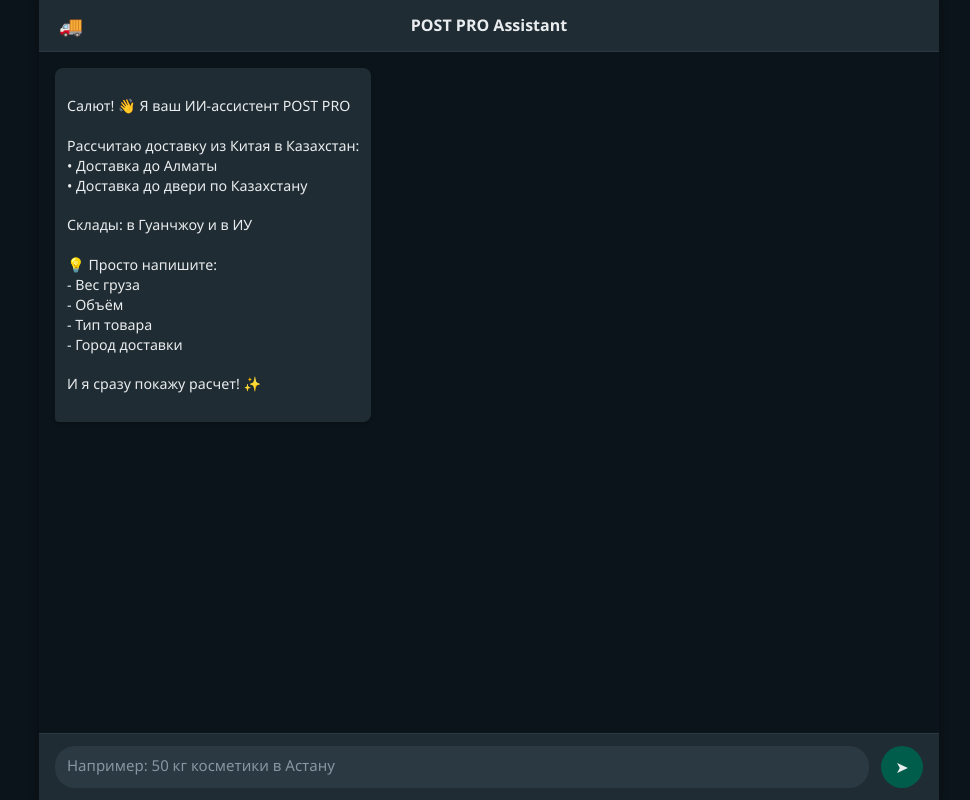
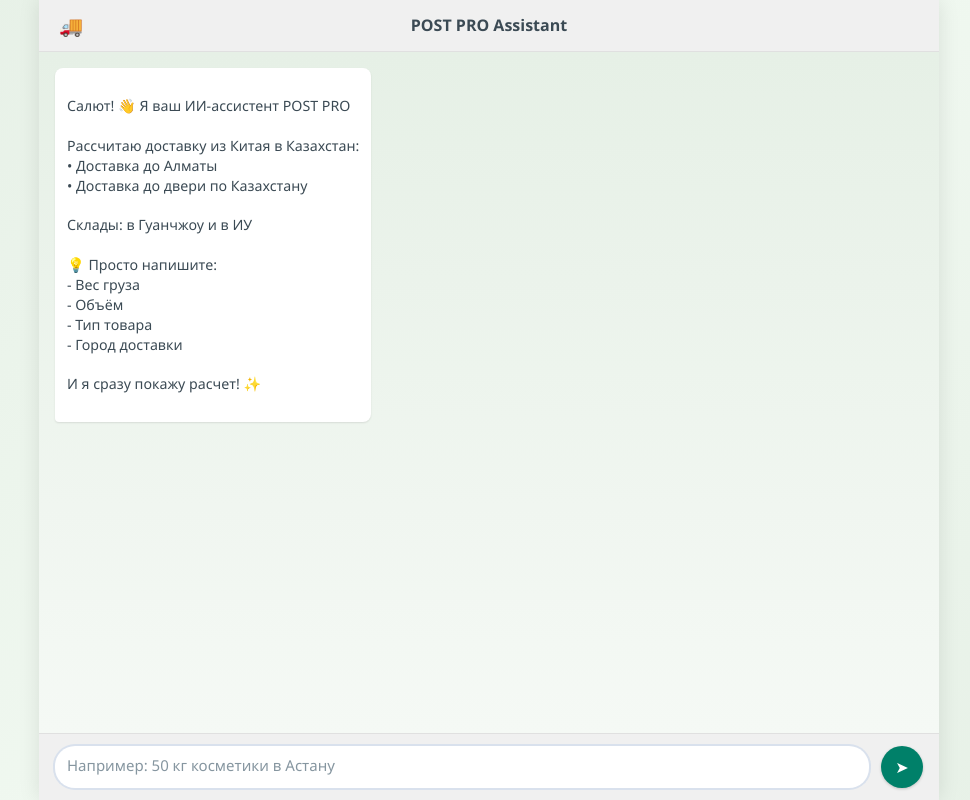
Before and after one commit to beketaitzhanov-ship-it/Post-Pro, a Flask app: page / in a window 1280 px wide. Shown: the whole page, without its empty margins (151-1121 px from the left). Run offline with Flask 3, Linux system fonts and the light colour scheme; some web fonts are replaced.

Commit message:
Update index.html

```diff
--- a/templates/index.html
+++ b/templates/index.html
@@ -14,8 +14,8 @@
 
         body {
             font-family: 'Segoe UI', -apple-system, BlinkMacSystemFont, sans-serif;
-            background: #0b141a;
-            color: #e9edef;
+            background: linear-gradient(135deg, #e6f0e6 0%, #f0f8f0 50%, #e6f0e6 100%);
+            color: #3b4a54;
             min-height: 100vh;
             display: flex;
             justify-content: center;
@@ -27,9 +27,9 @@
         .chat-container {
             width: 100%;
             max-width: 900px;
-            background: #111b21;
+            background: white;
             border-radius: 0;
-            box-shadow: 0 0 10px rgba(0, 0, 0, 0.3);
+            box-shadow: 0 0 20px rgba(0, 0, 0, 0.1);
             display: flex;
             flex-direction: column;
             height: 100vh;
@@ -40,9 +40,9 @@
 
         .header {
             padding: 16px 20px;
-            border-bottom: 1px solid #2a3942;
-            background: #202c33;
-            color: #e9edef;
+            border-bottom: 1px solid #e0e0e0;
+            background: #f0f0f0;
+            color: #3b4a54;
             flex-shrink: 0;
             display: flex;
             align-items: center;
@@ -60,7 +60,7 @@
         .header-text h1 {
             font-size: 1rem;
             font-weight: 600;
-            color: #e9edef;
+            color: #3b4a54;
             line-height: 1.2;
         }
 
@@ -71,7 +71,8 @@
             display: flex;
             flex-direction: column;
             gap: 8px;
-            background: #0b141a;
+            background: linear-gradient(180deg, #e6f0e6 0%, #f5f9f5 100%);
+            padding-bottom: 80px;
         }
 
         .message {
@@ -91,27 +92,32 @@
         }
 
         .user-message {
-            background: #005c4b;
-            color: #e9edef;
+            background: #d9fdd3;
+            color: #111b21;
             margin-left: auto;
             border-bottom-right-radius: 4px;
             align-self: flex-end;
-            box-shadow: 0 2px 4px rgba(0, 0, 0, 0.2);
+            box-shadow: 0 1px 2px rgba(0, 0, 0, 0.1);
         }
 
         .bot-message {
-            background: #202c33;
-            color: #e9edef;
+            background: white;
+            color: #3b4a54;
             border-bottom-left-radius: 4px;
             align-self: flex-start;
-            box-shadow: 0 2px 4px rgba(0, 0, 0, 0.1);
+            box-shadow: 0 1px 2px rgba(0, 0, 0, 0.1);
         }
 
         .input-area {
             padding: 12px 16px;
-            border-top: 1px solid #2a3942;
-            background: #202c33;
+            border-top: 1px solid #e0e0e0;
+            background: #f0f0f0;
             flex-shrink: 0;
+            position: sticky;
+            bottom: 0;
+            left: 0;
+            right: 0;
+            z-index: 100;
         }
 
         .input-container {
@@ -132,9 +138,10 @@
             min-height: 42px;
             max-height: 120px;
             line-height: 1.4;
-            background: #2a3942;
-            color: #e9edef;
+            background: white;
+            color: #3b4a54;
             transition: all 0.2s;
+            box-shadow: 0 1px 3px rgba(0, 0, 0, 0.1);
         }
 
         #message-input::placeholder {
@@ -143,13 +150,14 @@
         }
 
         #message-input:focus {
-            background: #2a3942;
+            background: white;
+            box-shadow: 0 0 0 2px rgba(11, 87, 208, 0.1);
         }
 
         #send-button {
             padding: 10px 16px;
-            background: #005c4b;
-            color: #e9edef;
+            background: #008069;
+            color: white;
             border: none;
             border-radius: 50%;
             font-size: 16px;
@@ -162,15 +170,17 @@
             display: flex;
             align-items: center;
             justify-content: center;
+            box-shadow: 0 1px 3px rgba(0, 0, 0, 0.2);
         }
 
         #send-button:hover:not(:disabled) {
-            background: #004d3d;
+            background: #007a5e;
+            transform: translateY(-1px);
         }
 
         #send-button:disabled {
-            background: #2a3942;
-            color: #8696a0;
+            background: #cccccc;
+            color: #999999;
             cursor: not-allowed;
         }
 
@@ -209,25 +219,17 @@
         }
 
         .chat-messages::-webkit-scrollbar-track {
-            background: #0b141a;
+            background: #f1f1f1;
             border-radius: 8px;
         }
 
         .chat-messages::-webkit-scrollbar-thumb {
-            background: #2a3942;
+            background: #c1c1c1;
             border-radius: 8px;
         }
 
         .chat-messages::-webkit-scrollbar-thumb:hover {
-            background: #005c4b;
-        }
-
-        .input-area {
-            position: sticky;
-            bottom: 0;
-            left: 0;
-            right: 0;
-            z-index: 100;
+            background: #a8a8a8;
         }
 
         /* Мобильная адаптация */
@@ -324,6 +326,7 @@
         const sendButton = document.getElementById('send-button');
         const chatMessages = document.getElementById('chat-messages');
 
+        // Автоматическое увеличение высоты textarea
         messageInput.addEventListener('input', function() {
             this.style.height = 'auto';
             this.style.height = Math.min(this.scrollHeight, 120) + 'px';
@@ -406,6 +409,7 @@
             }
         }
 
+        // Обработчики событий
         sendButton.addEventListener('click', sendMessage);
 
         messageInput.addEventListener('keydown', function(e) {
@@ -415,7 +419,13 @@
             }
         });
 
+        // Фокус на поле ввода при загрузке
         messageInput.focus();
+
+        // Гарантируем что поле ввода видно при загрузке
+        setTimeout(() => {
+            chatMessages.scrollTop = chatMessages.scrollHeight;
+        }, 100);
     </script>
 </body>
 </html>
```
